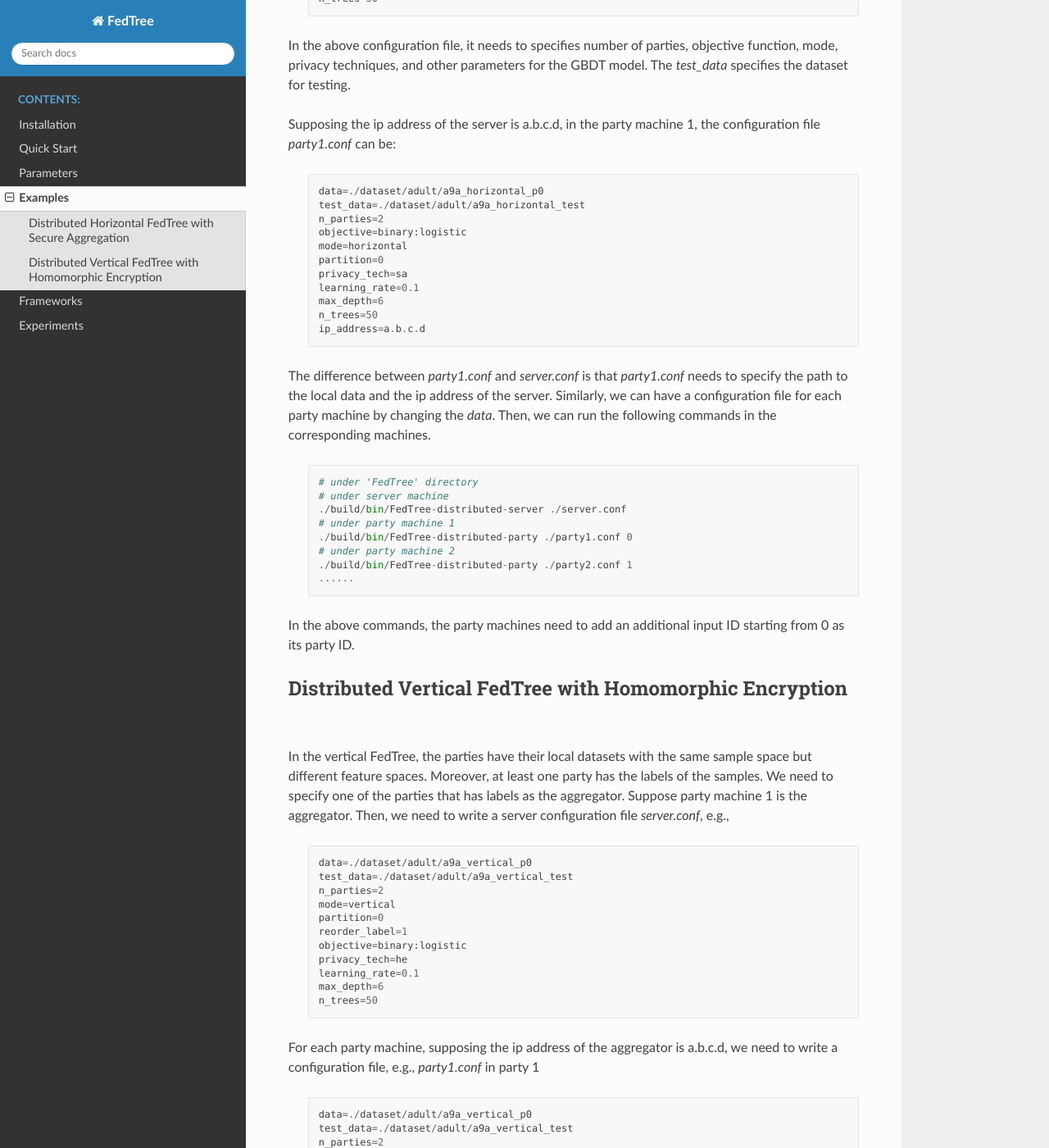
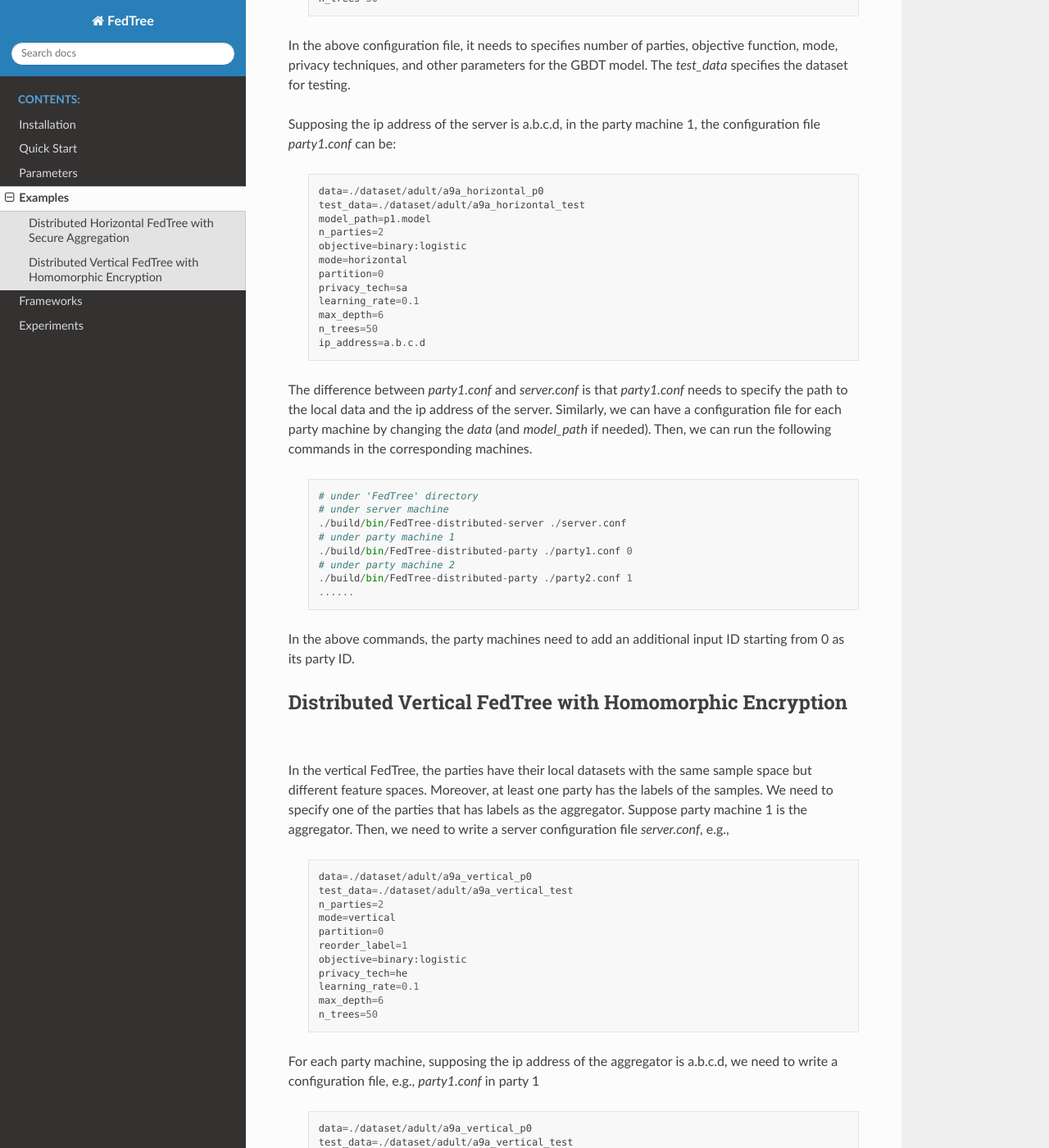
Before and after one commit to Xtra-Computing/FedTree, a Sphinx documentation site: the page built from docs/source/Examples.rst, in a window 1280 px wide and 1400 px high, scrolled down 565 px. Shown: the whole window at 82% size. Built offline with Sphinx 7.4.7 and the Read the Docs theme 2.0.0, drawn with Linux system fonts in a browser that asks for light colours.

Commit message:
update docs

```diff
--- a/docs/source/Examples.rst
+++ b/docs/source/Examples.rst
@@ -32,6 +32,7 @@ Supposing the ip address of the server is a.b.c.d, in the party machine 1, the c
 
         data=./dataset/adult/a9a_horizontal_p0
         test_data=./dataset/adult/a9a_horizontal_test
+        model_path=p1.model
         n_parties=2
         objective=binary:logistic
         mode=horizontal
@@ -43,7 +44,7 @@ Supposing the ip address of the server is a.b.c.d, in the party machine 1, the c
         ip_address=a.b.c.d
 
 The difference between `party1.conf` and `server.conf` is that `party1.conf` needs to specify the path to the local data and the ip address of the server.
-Similarly, we can have a configuration file for each party machine by changing the `data`. Then, we can run the following commands in the corresponding machines.
+Similarly, we can have a configuration file for each party machine by changing the `data` (and `model_path` if needed). Then, we can run the following commands in the corresponding machines.
 
     .. code::
 
@@ -84,6 +85,7 @@ For each party machine, supposing the ip address of the aggregator is a.b.c.d, w
 
         data=./dataset/adult/a9a_vertical_p0
         test_data=./dataset/adult/a9a_vertical_test
+        model_path=p1.model
         n_parties=2
         mode=vertical
         partition=0
```
